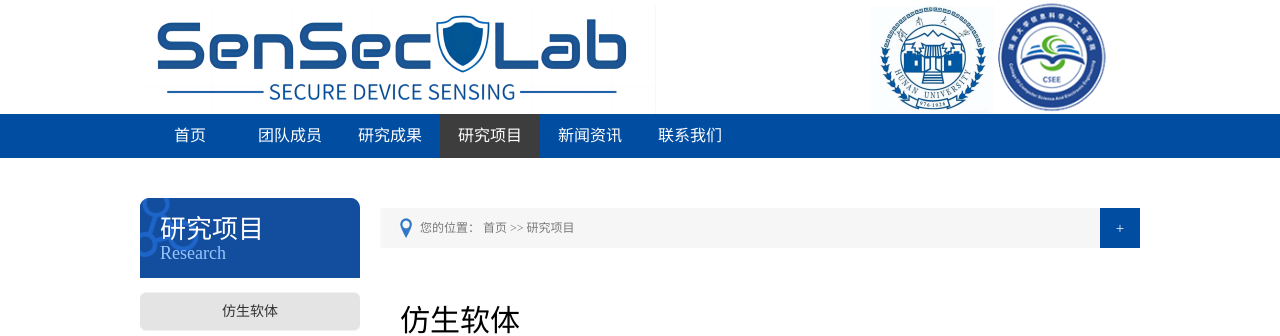
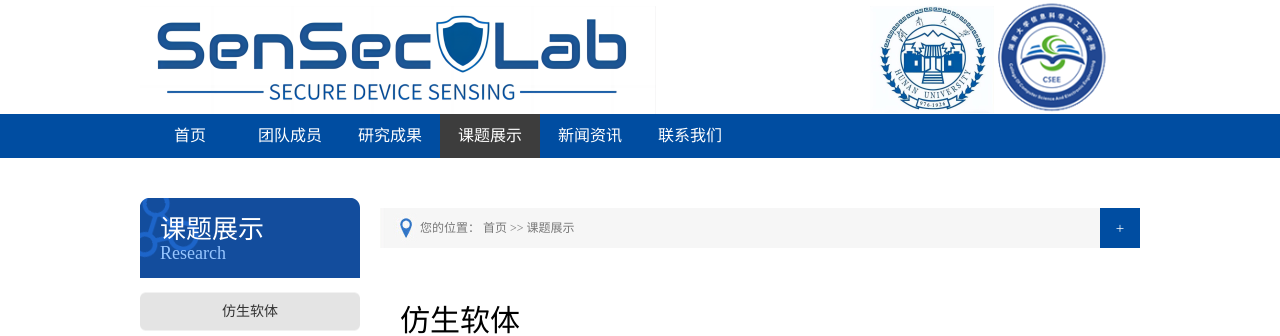
Before and after one commit to Wenqiangjin/wenqiangjin.github.io, a Jekyll site: the page built from pages/research.html, in a window 1280 px wide and 900 px high. Shown: the top 336 px of the window. Built offline with Jekyll 4.4.1, drawn with Linux system fonts in a browser that asks for light colours.

```diff
--- a/_layouts/default.html
+++ b/_layouts/default.html
@@ -26,7 +26,7 @@
               <li class="nLi {% if page.category == 'home' %}on{% endif %}"><a class="lia" href="{{ site.url }}">首页</a></li>
               <li class="nLi {% if page.category == 'people' %}on{% endif %}"><h3><a class="lia" href="{{ site.url }}/people/">团队成员</a></h3></li>
               <li class="nLi {% if page.category == 'publications' %}on{% endif %}"><h3><a class="lia" href="{{ site.url }}/publications/">研究成果</a></h3></li>
-              <li class="nLi {% if page.category == 'research' %}on{% endif %}"><h3><a class="lia" href="{{ site.url }}/research/">研究项目</a></h3>
+              <li class="nLi {% if page.category == 'research' %}on{% endif %}"><h3><a class="lia" href="{{ site.url }}/research/">课题展示</a></h3>
               <!-- li class="nLi {% if page.category == 'equipment' %}on{% endif %}"><h3><a class="lia" href="{{ site.url }}/equipment/">科研设备</a></h3>
               <li class="nLi {% if page.category == 'cooperation' %}on{% endif %}"><h3><a class="lia" href="{{ site.url }}/cooperation/">合作交流</a></h3>
               <li class="nLi {% if page.category == 'join' %}on{% endif %}"><h3><a class="lia" href="{{ site.url }}/join/">招生招聘</a></h3>
--- a/pages/human-robotics.html
+++ b/pages/human-robotics.html
@@ -3,7 +3,7 @@
 permalink: /human-robotics/
 category: research
 category-en: Research
-category-cn: 研究项目
+category-cn: 课题展示
 type: 共融操作
 title: 共融操作
 keywords: 共融操作
--- a/pages/intelligent-industry.html
+++ b/pages/intelligent-industry.html
@@ -3,7 +3,7 @@
 permalink: /intelligent-industry/
 category: research
 category-en: Research
-category-cn: 研究项目
+category-cn: 课题展示
 type: 智能工业
 title: 智能工业
 keywords: 智能工业
--- a/pages/research.html
+++ b/pages/research.html
@@ -3,11 +3,11 @@
 permalink: /research/
 category: research
 category-en: Research
-category-cn: 研究项目
-type: 研究项目
-title: 研究项目
-keywords: 研究项目
-description: 研究项目
+category-cn: 课题展示
+type: 课题展示
+title: 课题展示
+keywords: 课题展示
+description: 课题展示
 ---
 <div class="n_list">
   <div class="n_list_c">
--- a/pages/soft-robotics.html
+++ b/pages/soft-robotics.html
@@ -3,7 +3,7 @@
 permalink: /soft-robotics/
 category: research
 category-en: Research
-category-cn: 研究项目
+category-cn: 课题展示
 type: 仿生软体
 title: 仿生软体
 keywords: 仿生软体
```
